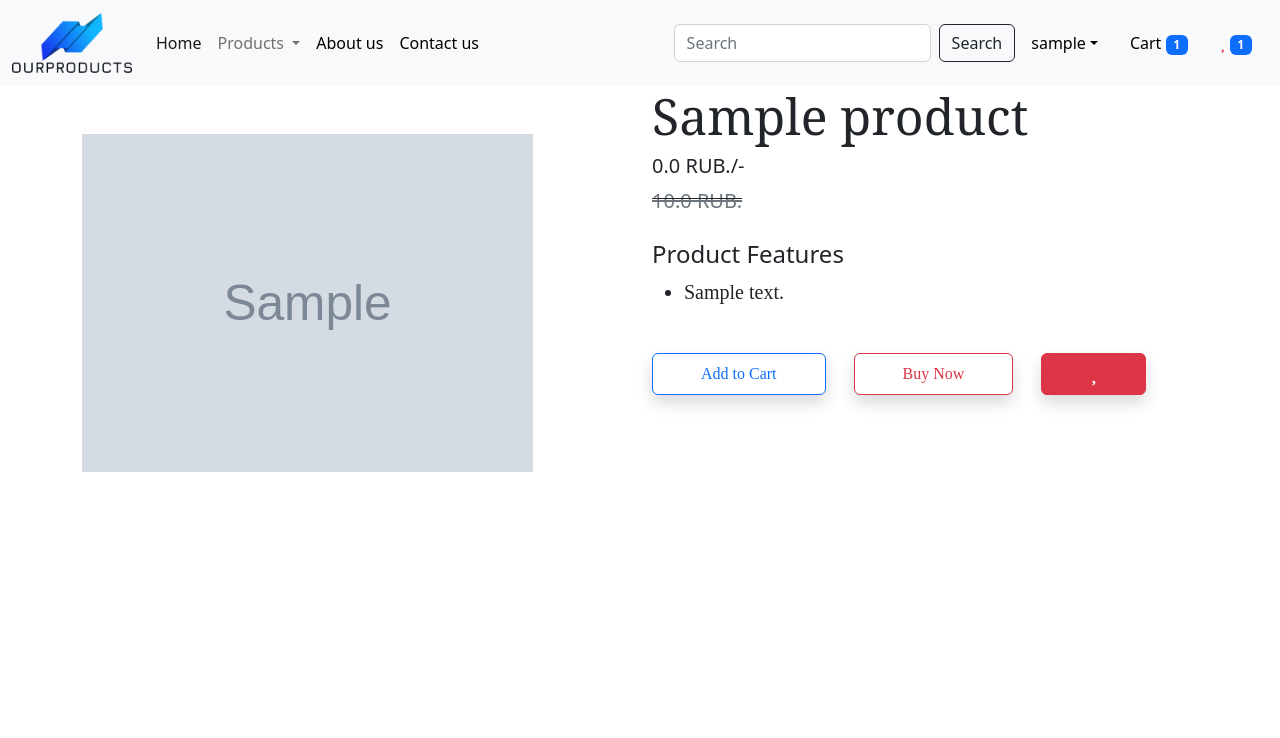
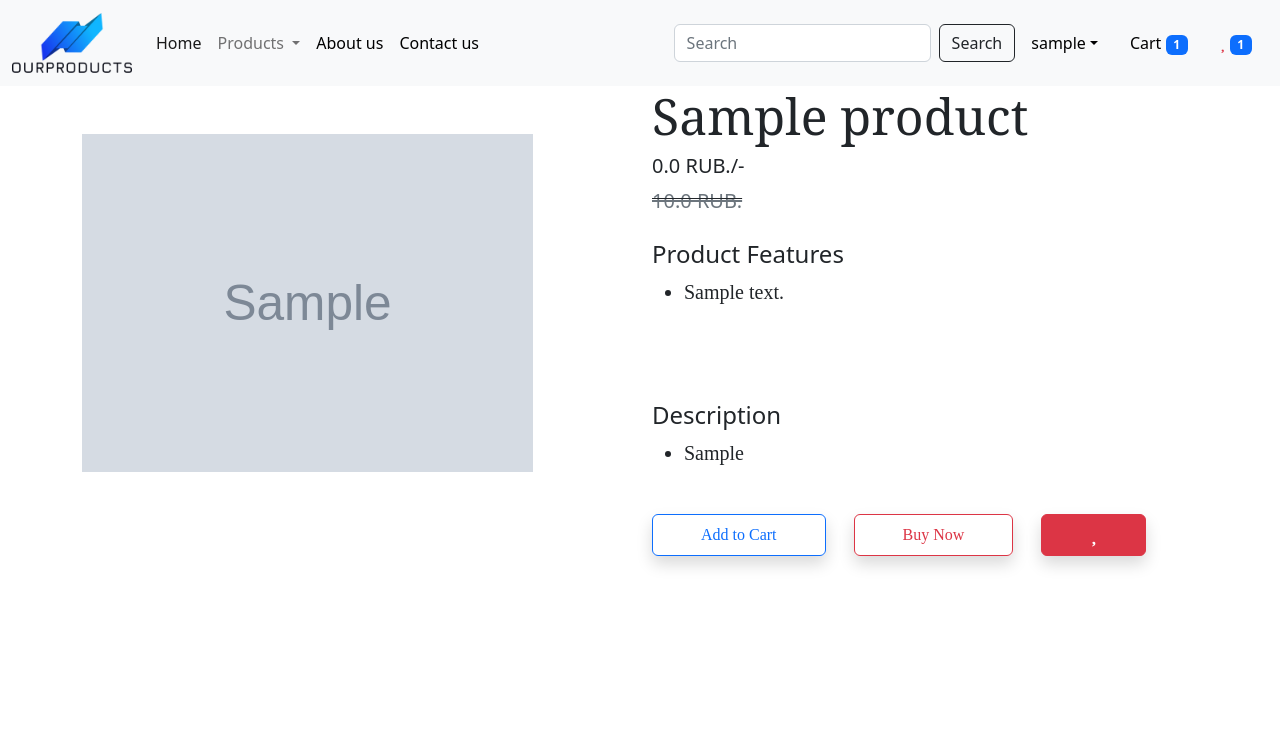
Before and after one commit to olegrozhok/shop, a Django app: page /product-detail/1 in a window 1280 px wide. Shown: the top 738 px of the page. Run offline with Django 4.2, Linux system fonts and the light colour scheme; a user stored in the database is signed in; tables that the repository leaves empty hold one stand-in row (values such as "Sample post"); grey boxes marked "Sample" are stand-in pictures; some libraries are stand-ins or nearby versions; some web fonts are replaced.

Commit message:
adding description

```diff
--- a/app/templates/app/product_detail.html
+++ b/app/templates/app/product_detail.html
@@ -15,6 +15,11 @@
                 <br><br><h4>Product Features</h4>
                 <ul class="fs-5" style="font-family: Rajdhani;">
                     <li>{{ product.description }}</li>
+                    <br>
+                </ul>
+                <br><br><h4>Description</h4>
+                <ul class="fs-5" style="font-family: Rajdhani;">
+                    <li>{{ product.composition }}</li>
                     <br>
                 </ul>
                 <div class="button row flex" style="font-family: Rajdhani;">
```
